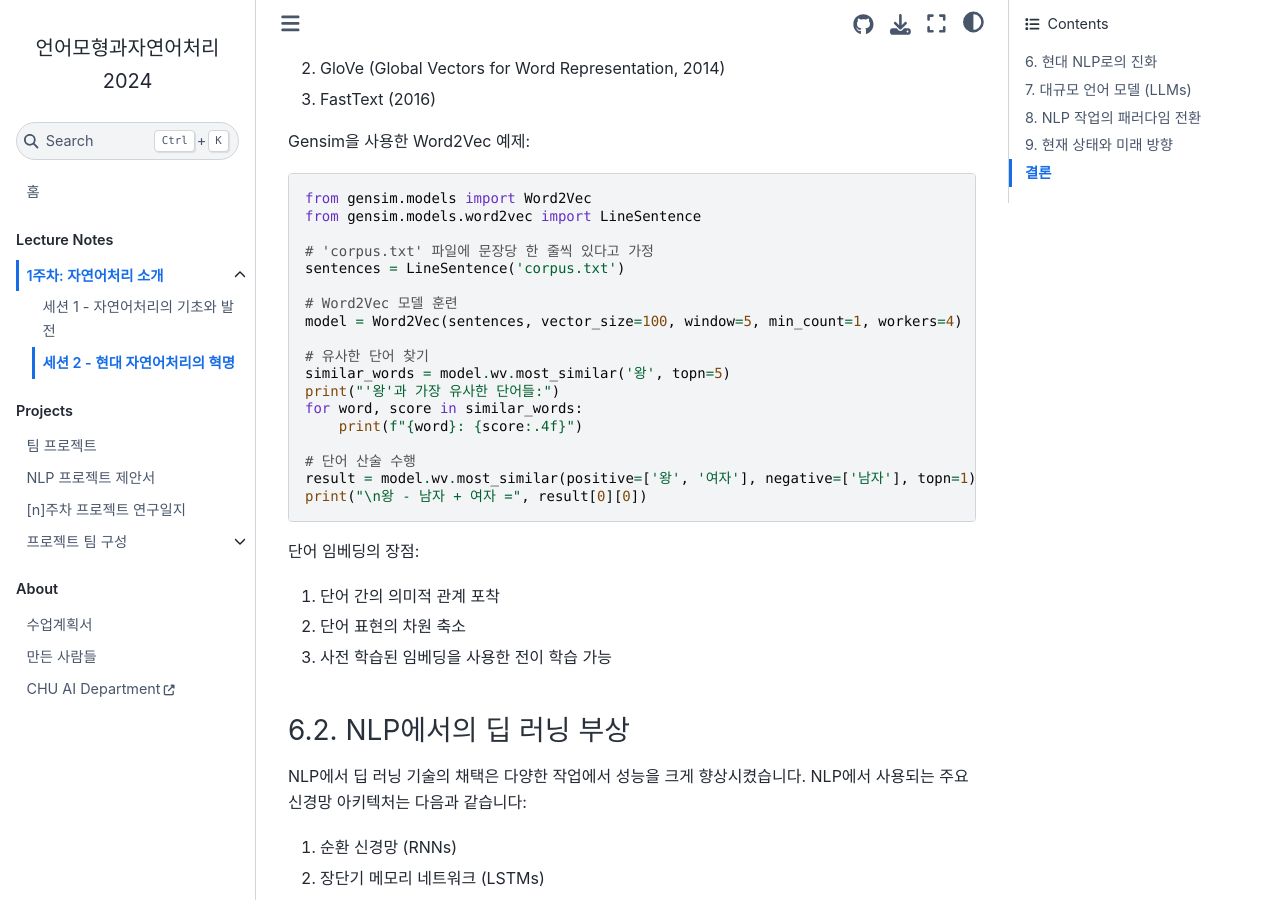
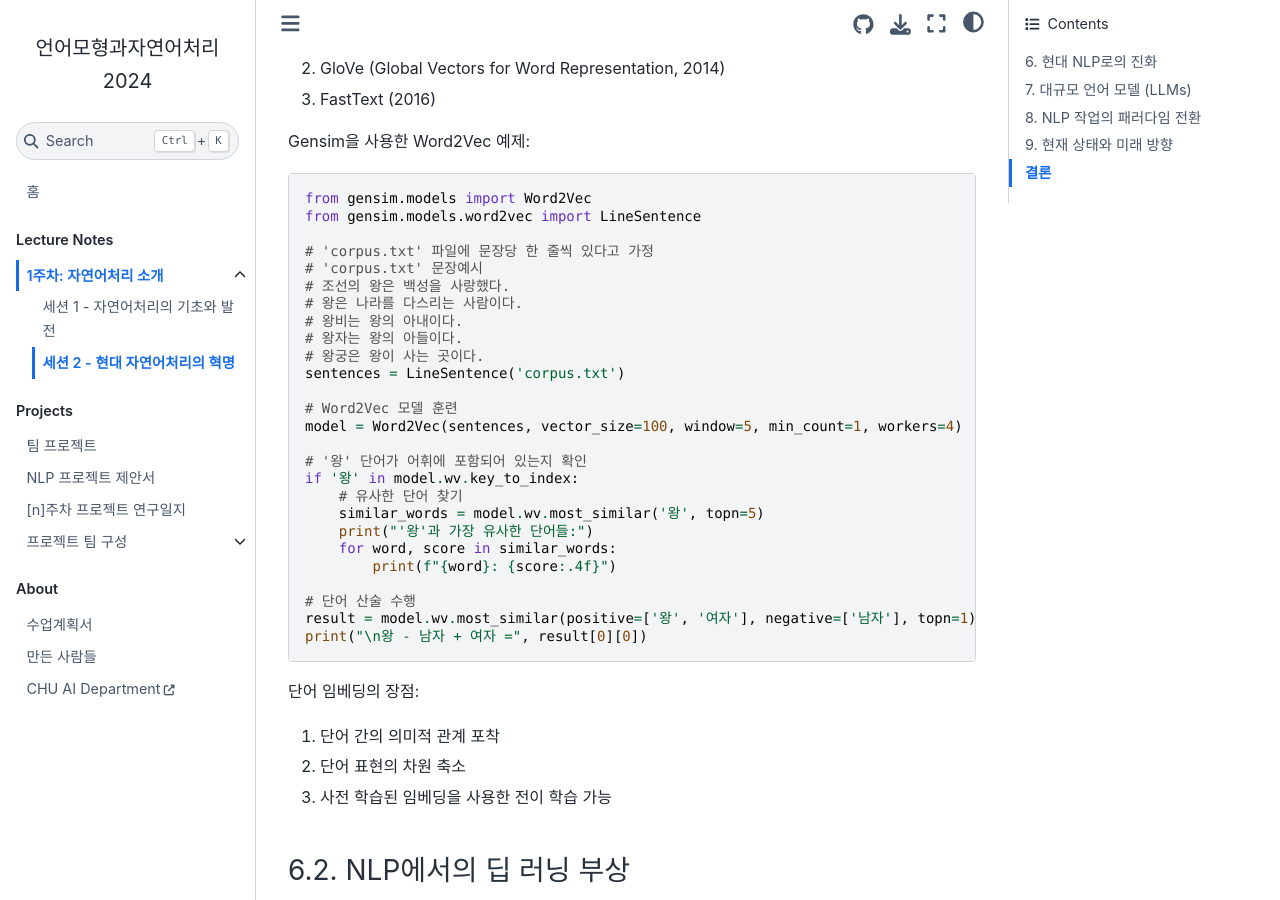
Before and after one commit to entelecheia/intronlp-2024, a Jupyter Book: the page built from book/ko/week01/session2.md, in a window 1280 px wide and 900 px high, scrolled down 653 px. Built offline with Jupyter Book 1.0.4 settings and Sphinx 7.4.7 and the Sphinx Book theme 1.1.4, drawn with Linux system fonts in a browser that asks for light colours.

Commit message:
Gensim을 사용한 Word2Vec 예제 실행오류
coupust.txt 예시와 if 문 추가

```diff
--- a/book/ko/week01/session2.md
+++ b/book/ko/week01/session2.md
@@ -27,16 +27,24 @@ from gensim.models import Word2Vec
 from gensim.models.word2vec import LineSentence
 
 # 'corpus.txt' 파일에 문장당 한 줄씩 있다고 가정
+# 'corpus.txt' 문장예시
+# 조선의 왕은 백성을 사랑했다.
+# 왕은 나라를 다스리는 사람이다.
+# 왕비는 왕의 아내이다.
+# 왕자는 왕의 아들이다.
+# 왕궁은 왕이 사는 곳이다.
 sentences = LineSentence('corpus.txt')
 
 # Word2Vec 모델 훈련
 model = Word2Vec(sentences, vector_size=100, window=5, min_count=1, workers=4)
 
-# 유사한 단어 찾기
-similar_words = model.wv.most_similar('왕', topn=5)
-print("'왕'과 가장 유사한 단어들:")
-for word, score in similar_words:
-    print(f"{word}: {score:.4f}")
+# '왕' 단어가 어휘에 포함되어 있는지 확인
+if '왕' in model.wv.key_to_index:
+    # 유사한 단어 찾기
+    similar_words = model.wv.most_similar('왕', topn=5)
+    print("'왕'과 가장 유사한 단어들:")
+    for word, score in similar_words:
+        print(f"{word}: {score:.4f}")
 
 # 단어 산술 수행
 result = model.wv.most_similar(positive=['왕', '여자'], negative=['남자'], topn=1)
```
